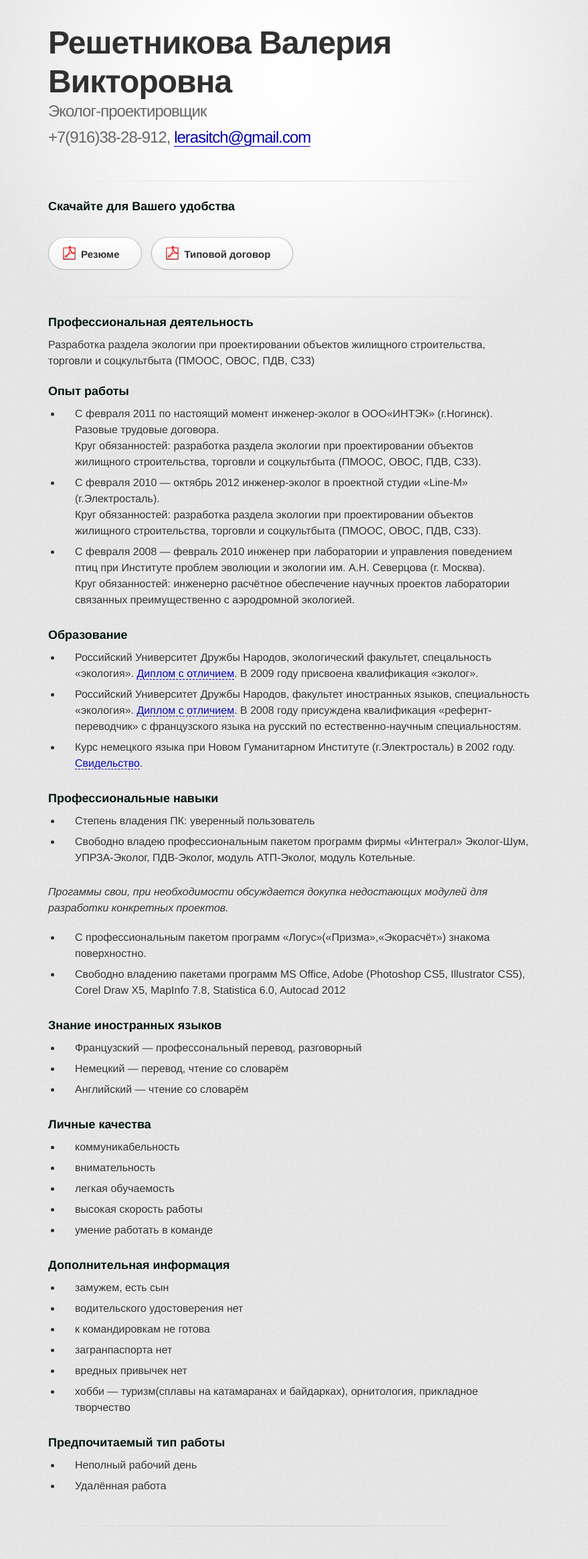
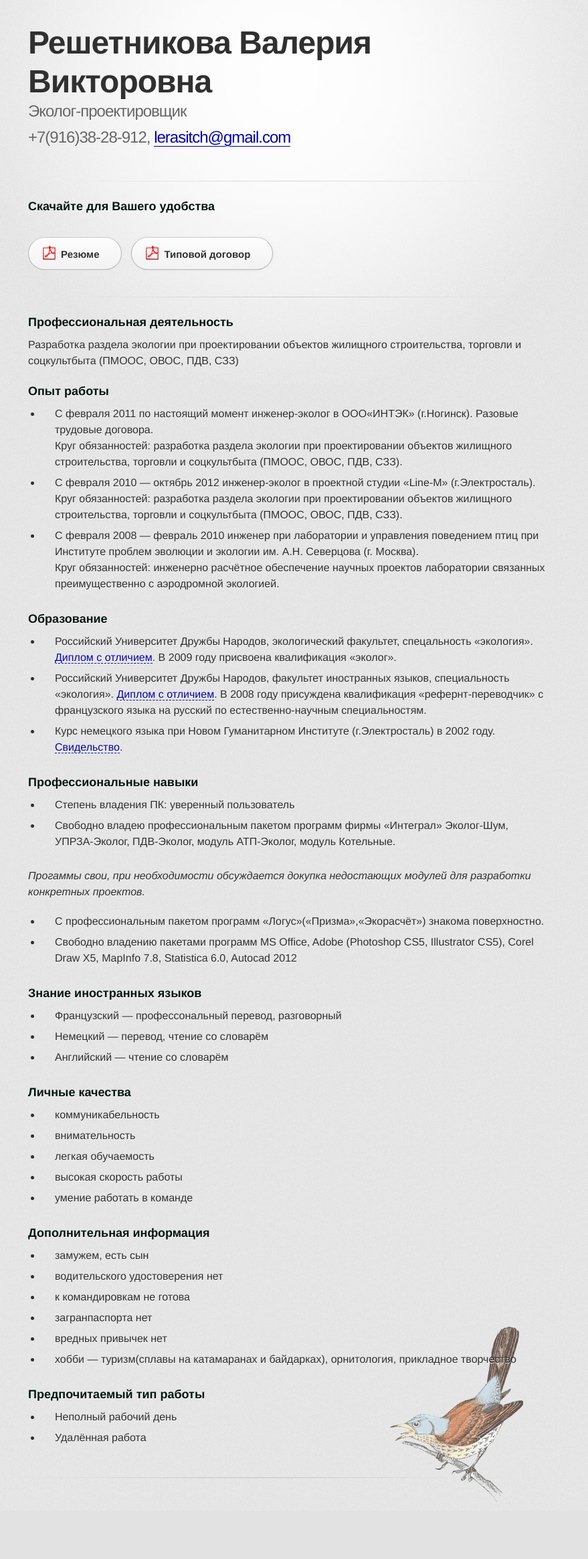
Before and after one commit to ReshetnikovaValery/reshetnikovavalery.github.com, a PHP site: page / in a window 1280 px wide. Shown: the whole page at 67% size, without its empty margins (208-1087 px from the left). After the commit the page ends 2244 px from the top, so only its background shows below. Run offline with PHP 8.4, Linux system fonts and the light colour scheme; some web fonts are replaced.

Commit message:
Add bird to footer

```diff
--- a/stylesheets/stylesheet.css
+++ b/stylesheets/stylesheet.css
@@ -95,8 +95,9 @@ header h2 {
 }
 
 .inner {
-  width: 720px;
+  width: 780px;
   margin: 0 auto;
+  background: transparent url(../images/drozd.gif) 100% 100% no-repeat;
 }
 
 #container .inner img {
```
Also changed, not shown: images/drozd.gif (added).
